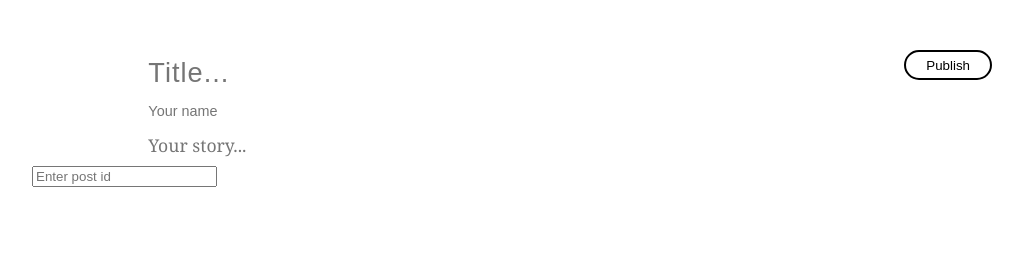
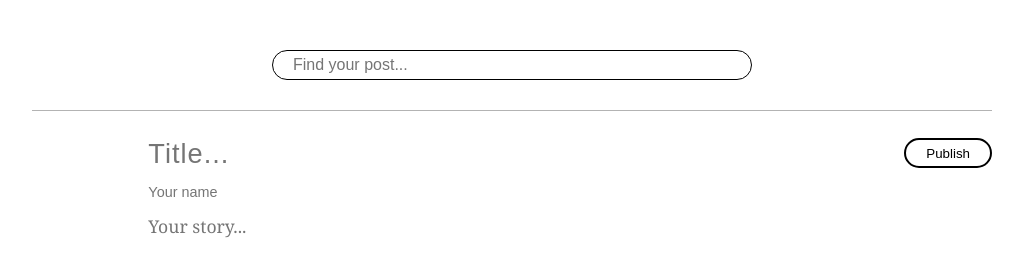
Before and after one commit to rnba12/post_it, a plain HTML site: page client/index.html in a window 1280 px wide. Shown: the whole page, without its empty margins (128-1151 px from the left). Drawn offline with nearby package versions, Linux system fonts and the light colour scheme.

Commit message:
Style input to find a post by it's ID

```diff
--- a/client/index.html
+++ b/client/index.html
@@ -11,6 +11,12 @@
   </head>
   <body>
     <main>
+      <input
+        type="text"
+        name="find-post"
+        id="find-post"
+        placeholder="Find your post..."
+      />
       <form>
         <div class="content">
           <div class="text-inputs">
@@ -34,12 +40,6 @@
           <input type="submit" name="submit" id="submit" value="Publish" />
         </div>
       </form>
-      <input
-        type="text"
-        name="find-post"
-        id="find-post"
-        placeholder="Enter post id"
-      />
     </main>
   </body>
 </html>
--- a/client/static/css/styles.css
+++ b/client/static/css/styles.css
@@ -9,8 +9,24 @@ body {
 }
 
 main {
+  display: flex;
+  flex-direction: column;
+  align-items: center;
   width: 75%;
   margin: 50px auto;
+  row-gap: 30px;
+}
+
+#find-post {
+  width: 50%;
+  padding: 5px 20px;
+  border-radius: 20px;
+  border: 1px solid black;
+  font-size: 1rem;
+}
+
+#find-post:focus {
+  outline: none;
 }
 
 .content {
@@ -18,6 +34,8 @@ main {
   justify-content: space-between;
   gap: 20px;
   width: 100%;
+  padding-top: 20px;
+  border-top: 1px solid rgb(179, 179, 179);
 }
 
 .text-inputs {
@@ -88,4 +106,5 @@ main {
   border-radius: 20px;
   background-color: transparent;
   cursor: pointer;
+  margin-top: 7px;
 }
```
